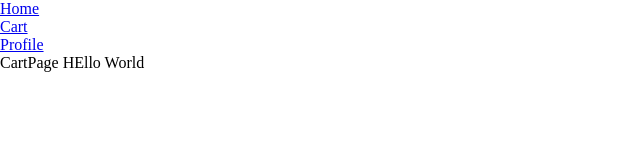
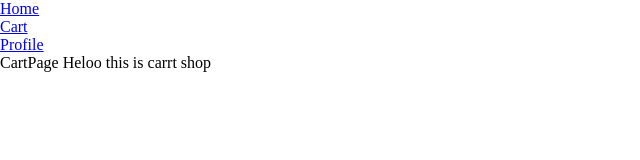
Before and after one commit to thanhtrung01/nodejs2-nhom5-projectend, a React (Create React App) app in the folder frontend/client/: page /cart in a window 1280 px wide. Shown: the top 160 px of the page, without its empty margins (0-640 px from the left). Built offline with nearby package versions, Linux system fonts and the light colour scheme.

Commit message:
cart update
update cart-shopping

```diff
--- a/frontend/client/src/pages/CartPage.jsx
+++ b/frontend/client/src/pages/CartPage.jsx
@@ -2,7 +2,7 @@ import React from 'react';
 import PropTypes from 'prop-types';
 
 function CartPage(props) {
-	return <div>CartPage HEllo World</div>;
+	return <div>CartPage Heloo this is carrt shop</div>;
 }
 
 CartPage.propTypes = {};
```
